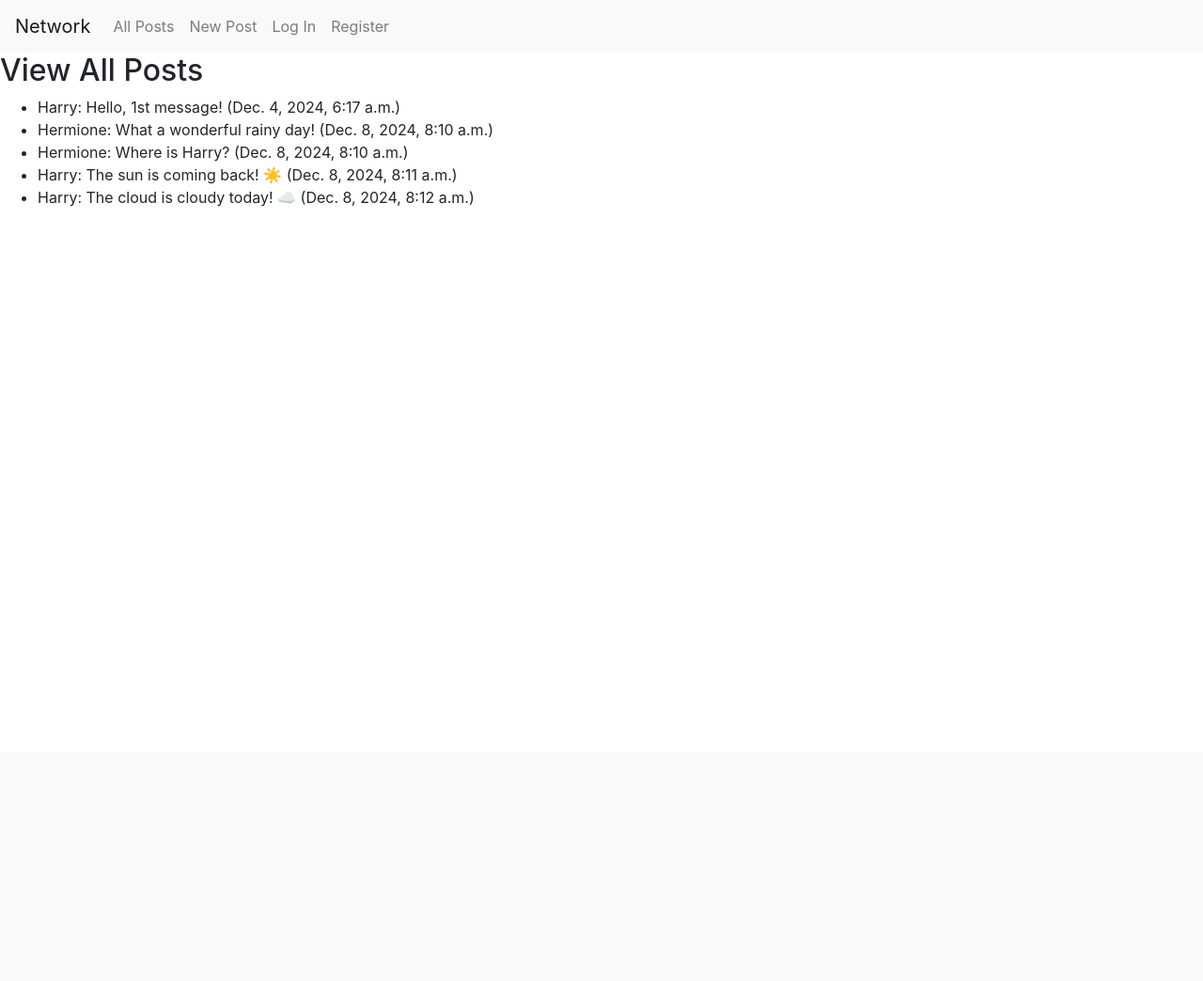
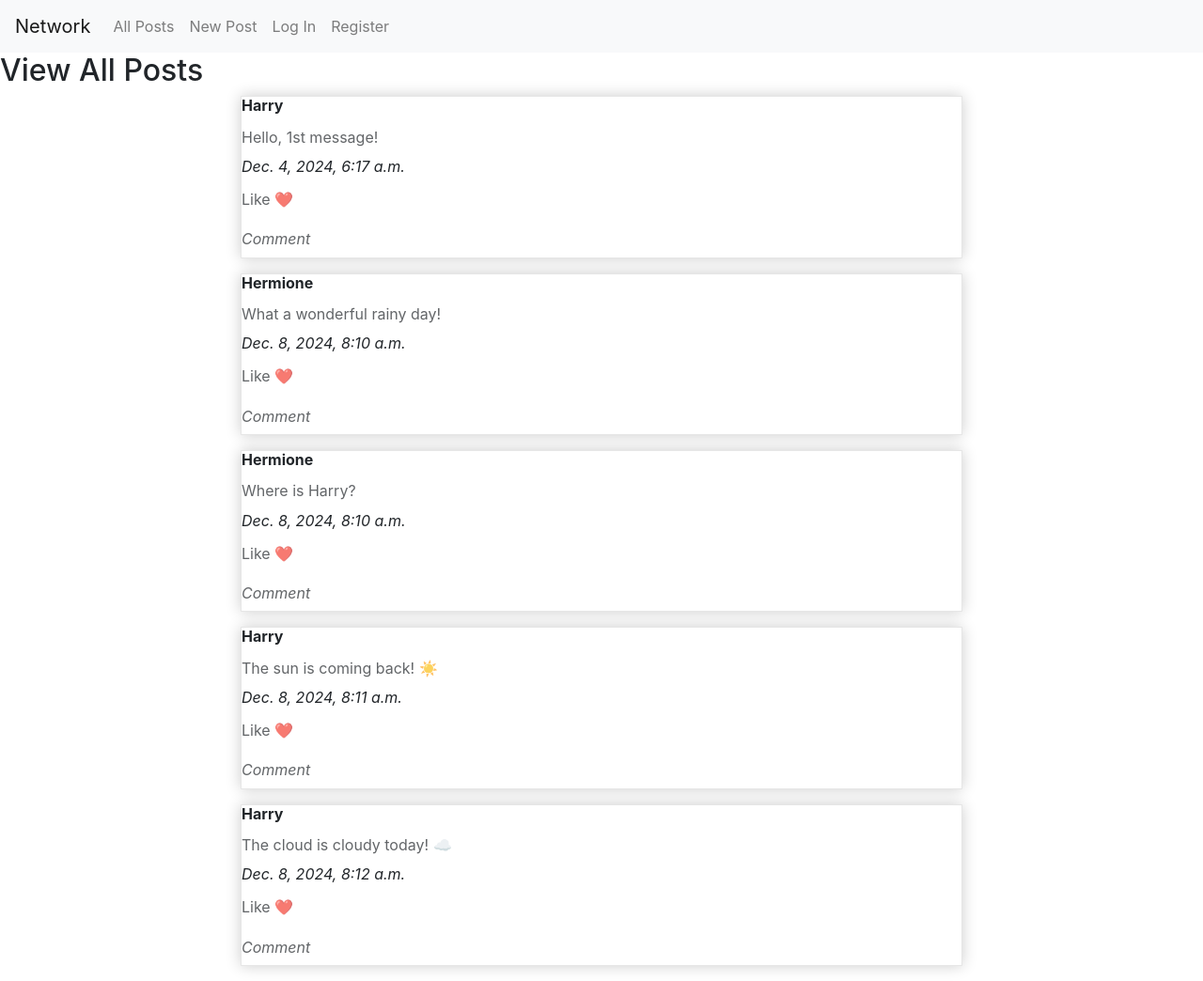
Before and after one commit to amirn003/project4, a Django app: page / in a window 1280 px wide. Shown: the whole page at 94% size. Before the commit the page ends 220 px from the top, so only its background shows below. Run offline with Django 3.2, Linux system fonts and the light colour scheme; data comes from the database, SQL or seed files in the repository; some libraries are stand-ins or nearby versions.

Commit message:
add css style to all posts display

```diff
--- a/network/static/network/styles.css
+++ b/network/static/network/styles.css
@@ -0,0 +1,34 @@
+.container {
+  max-width: 800px;
+  margin: 0 auto;
+  padding: 0 16px;
+}
+
+.card-post {
+  margin-bottom: 16px;
+  overflow: hidden;
+  height: auto;
+  background: white;
+  border: solid 1px #e6e6e6;
+  box-shadow: 0 0 15px rgba(0,0,0,0.2);
+  display: flex;
+  flex-direction: column;
+}
+
+.card-post h3 {
+  font-size: 16px;
+  font-weight: bold;
+  margin: 0;
+}
+
+.card-post p {
+  font-size: 16px;
+  line-height: 1.4;
+  opacity: .7;
+  margin-bottom: 8px;
+  margin-top: 12px;
+}
+
+.card-post .card-post-infos {
+  padding: 16px;
+}
--- a/network/templates/network/index.html
+++ b/network/templates/network/index.html
@@ -1,11 +1,22 @@
 {% extends "network/layout.html" %}
-
+{% load static %}
 {% block body %}
   <h2>View All Posts</h2>
-  <ul>
-  {% for post in posts %}
-    <li>{{post.user}}: {{ post.content }} ({{post.date}})</li>
-  {% endfor %}
-  </ul>
+  <div class="container">
+      {% for post in posts %}
+        <div class="card-post">
+          <h3>{{post.user}}</h3>
+          <p>
+            {{ post.content }}
+          </p>
+          <i>{{post.date}}</i>
+          <p>Like ❤️</p>
+          <p><i>Comment</i></p>
+        </div>
+      {% endfor %}
+    </div>
+  </div>
+
+
 
 {% endblock %}
```
